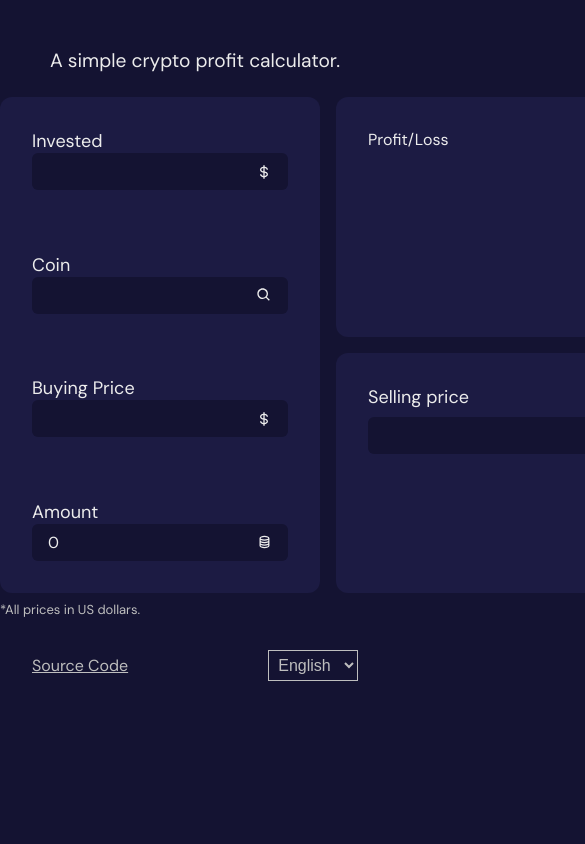
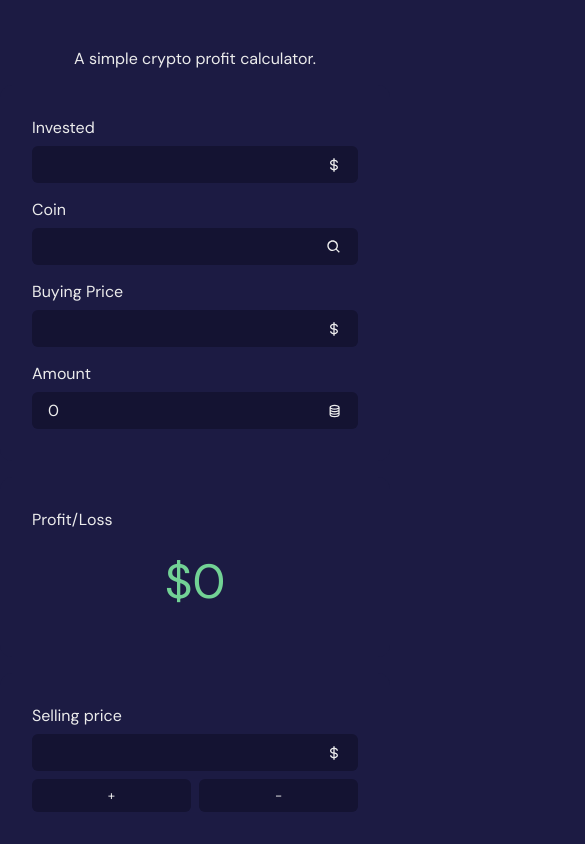
Before and after one commit to elvstejd/crypto-profit-calc, a React (Create React App) app: page / in a window 390 px wide. Shown: the top 844 px of the page, 585 px wide, since content can reach past the window. Built offline with nearby package versions, Linux system fonts and the light colour scheme.

Commit message:
Add mobile first styles

```diff
--- a/src/components/App.js
+++ b/src/components/App.js
@@ -7,37 +7,45 @@ import { useTranslation } from 'react-i18next';
 import DataProvider from '../contexts/dataContext';
 import styled from 'styled-components';
 
+// const StyledMain = styled.main`
+//     max-width: 60rem;
+//     min-height: 30rem;
+//     margin: 0 auto;
+//     display: grid;
+//     grid-template-columns: 20rem 40rem;
+//     grid-template-rows: 50% 50%;
+//     grid-gap: 1rem;
+// `;
+
 const StyledMain = styled.main`
-    max-width: 60rem;
+    max-width: 36.8rem;
     min-height: 30rem;
     margin: 0 auto;
     display: grid;
-    grid-template-columns: 20rem 40rem;
-    grid-template-rows: 50% 50%;
+    grid-template-columns: 1fr;
+    grid-template-rows: 1fr 1fr 1fr;
     grid-gap: 1rem;
+
+    @media (min-width: 1024px) {
+        max-width: 60rem;
+        grid-template-columns: 33% 66%;
+        grid-template-rows: 50% 50%;
+    }
 `;
 
 const TaglineWrapper = styled.div`
     display: flex;
     justify-content: center;
     padding: 1rem;
-    margin-bottom: 0.5rem;
     margin-top: 2rem;
 
     p {
-        font-size: 1.2rem;
+        font-size: 1rem;
         text-align: center;
-    }
-`;
 
-const DisclaimerContainer = styled.div`
-    max-width: 60rem;
-    margin: 0 auto;
-    margin-top: 1.5rem;
-
-    p {
-        color: var(--neutral-200);
-        font-size: small;
+        @media (min-width: 590px) {
+            font-size: 1.2rem;
+        }
     }
 `;
 
@@ -47,6 +55,11 @@ const StyledFooter = styled.footer`
     justify-content: space-between;
     align-items: center;
     padding: 2rem;
+    margin-top: 3rem;
+
+    @media (min-width: 590px) {
+        margin-top: 4rem;
+    }
 `;
 
 const SourceLink = styled.a`
@@ -68,9 +81,6 @@ const App = () => {
                     <ProfitDisplay />
                     <GrowthForm />
                 </StyledMain>
-                <DisclaimerContainer>
-                    <p>*{t("currency_disclaimer")}</p>
-                </DisclaimerContainer>
                 <StyledFooter>
                     <SourceLink target="_blank" href="https://github.com/elvstejd/crypto-profit-calc">{t("source_code_label")}</SourceLink>
                     <LanguageSelector />
--- a/src/components/GrowthForm.js
+++ b/src/components/GrowthForm.js
@@ -12,7 +12,12 @@ import { InputContainer } from '../styles/shared/InputContainer';
 
 const TargetPriceFormContainer = styled.div`
     display: flex;
-    flex-direction: row;
+    flex-direction: column;
+    gap: 0.5rem;
+
+    @media (min-width: 590px) {
+        flex-direction: row;
+    }
 `;
 
 const TargetPriceInputContainer = styled(InputContainer)`
@@ -22,6 +27,7 @@ const TargetPriceInputContainer = styled(InputContainer)`
 const ButtonsContainer = styled.div`
     flex-grow: 2;
     display: flex;
+    gap: 0.5rem;
 `;
 
 const Button = styled.button`
@@ -30,12 +36,16 @@ const Button = styled.button`
     color: var(--neutral-100);
     border: none;
     cursor: pointer;
-    margin-left: 0.5rem;
     font-family: 'DM Sans', sans-serif;
     flex-grow: 1;
+    padding: 0.5rem;
 
     &:active {
         transform: translateY(2px);
+    }
+
+    @media (min-width: 590px) {
+        padding: 0;
     }
 `;
 
@@ -43,7 +53,12 @@ const GrowthDisplayContainer = styled.div`
     display: flex;
     justify-content: center;
     margin: auto 0;
-    font-size: 3rem;
+    margin-top: 2rem;
+    font-size: 2rem;
+
+    @media (min-width: 590px) {
+        font-size: 3rem;
+    }
 `;
 
 const Caret = styled.span`
--- a/src/components/MainForm.js
+++ b/src/components/MainForm.js
@@ -15,8 +15,13 @@ import { InputContainer } from '../styles/shared/InputContainer';
 const MainFormCard = styled(Card)`
     grid-row: span 2;
     display: flex;
+    gap: 1rem;
     flex-direction: column;
     justify-content: space-between;
+`;
+
+const Spacer = styled.div`
+    margin-bottom: 0.5rem;
 `;
 
 const MainForm = () => {
@@ -46,7 +51,9 @@ const MainForm = () => {
     return (
         <MainFormCard>
             <div>
-                <Label htmlFor="invested">{t('invested_label')}</Label>
+                <Spacer>
+                    <Label htmlFor="invested">{t('invested_label')}</Label>
+                </Spacer>
                 <InputContainer>
                     <input onChange={handleInvestedChange} maxLength="12" />
                     <span><BiDollar /></span>
@@ -54,7 +61,9 @@ const MainForm = () => {
             </div>
 
             <div>
-                <Label htmlFor="coin">{t('coin_label')}</Label>
+                <Spacer>
+                    <Label htmlFor="coin">{t('coin_label')}</Label>
+                </Spacer>
                 <Select
                     options={searchList}
                     setDisplayPrice={setDisplayPrice}
@@ -62,7 +71,9 @@ const MainForm = () => {
             </div>
 
             <div>
-                <Label htmlFor="price">{t('buying_price_label')}</Label>
+                <Spacer>
+                    <Label htmlFor="price">{t('buying_price_label')}</Label>
+                </Spacer>
                 <InputContainer>
                     <input ref={priceInputRef} name="price" maxLength="12" onChange={handlePriceChange} />
                     <span><BiDollar /></span>
@@ -70,7 +81,9 @@ const MainForm = () => {
             </div>
 
             <div>
-                <Label htmlFor="amount">{t('coin_amount_label')}</Label>
+                <Spacer>
+                    <Label htmlFor="amount">{t('coin_amount_label')}</Label>
+                </Spacer>
                 <InputContainer>
                     <input name="amount" value={formatCoinAmount(amount)} readOnly />
                     <BiCoinStack />
--- a/src/components/ProfitDisplay.js
+++ b/src/components/ProfitDisplay.js
@@ -3,6 +3,7 @@ import { useTranslation } from 'react-i18next';
 import styled from 'styled-components';
 import { useData } from '../contexts/dataContext';
 import { Card } from '../styles/shared/Card';
+import { Label } from '../styles/shared/Label';
 import { formatProfitToUSD } from '../utils/formatProfitToUSD';
 
 const ProfitNumberContainer = styled.div`
@@ -17,9 +18,13 @@ const ProfitNumberContainer = styled.div`
 const ProfitNumber = styled.div`
     line-height: none;
     max-width: inherit;
-    font-size: 5rem;
+    font-size: 3rem;
     color: ${props => props.isProfit ? 'var(--positive-500)' : 'var(--negative-500)'};
     overflow-x: auto;
+
+    @media (min-width: 590px) {
+        font-size: 5rem;
+    }
 `;
 
 const ProfitDisplay = () => {
@@ -28,7 +33,7 @@ const ProfitDisplay = () => {
 
     return (
         <Card>
-            <label>{t('profitloss_label')}</label>
+            <Label>{t('profitloss_label')}</Label>
             <ProfitNumberContainer>
                 <ProfitNumber isProfit={profit >= 0}>
                     {formatProfitToUSD(profit)}
--- a/src/styles/global.css
+++ b/src/styles/global.css
@@ -10,20 +10,31 @@
 
 body {
   font-family: var(--font-family-sans);
-  background-color: var(--primary-500);
+  background-color: var(--primary-300);
+  /* background-color: var(--primary-500); */
   color: var(--neutral-100);
 }
 
 input {
   background-color: transparent;
   border: none;
+  outline: none;
   color: var(--neutral-100);
-  outline: none;
   font-family: "DM Sans", sans-serif;
-  font-size: medium;
+  font-size: 1rem;
   width: 100%;
 }
 
 input[type="number"] {
   -moz-appearance: textfield;
 }
+
+@media (min-width: 590px) {
+  body {
+    background-color: var(--primary-500);
+  }
+
+  input {
+    font-size: medium;
+  }
+}
--- a/src/styles/shared/Card.js
+++ b/src/styles/shared/Card.js
@@ -7,4 +7,8 @@ export const Card = styled.div`
     flex-direction: column;
     border-radius: var(--border-radius-md);
     overflow: hidden;
+
+    @media (min-width: 590px) {
+        border: 1px solid var(--primary-200)
+    }
 `;
--- a/src/styles/shared/Label.js
+++ b/src/styles/shared/Label.js
@@ -1,6 +1,10 @@
 import styled from "styled-components";
 
 export const Label = styled.label`
-    font-size: large;
+    font-size: 1rem;
     margin-bottom: 0.5rem;
+
+    @media (min-width: 590px) {
+        font-size: large;
+    }
 `;
```
